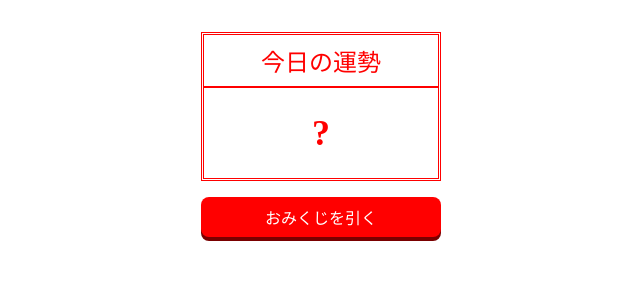
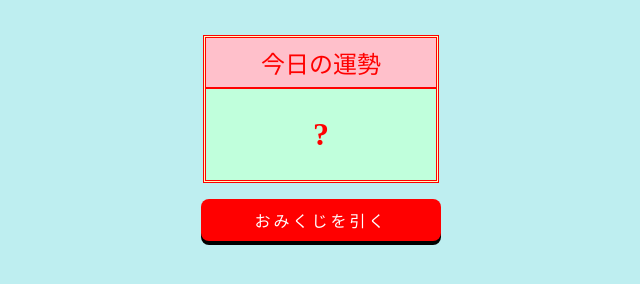
Before and after one commit to shikku1/MyOmikuji, a plain HTML site: page index.html in a window 1280 px wide. Shown: the whole page, without its empty margins (319-959 px from the left). Drawn offline with Linux system fonts and the light colour scheme.

Commit message:
Add files via upload

```diff
--- a/index.html
+++ b/index.html
@@ -1,21 +1,136 @@
 <!DOCTYPE html>
 <html lang="ja">
+
 <head>
   <meta charset="UTF-8">
   <meta name="viewport" content="width=device-width, initial-scale=1.0">
   <title>おみくじアプリ</title>
-  <link rel="stylesheet" href="style.css">
+
+  <style>
+    body {
+      background-color: rgb(190, 238, 240);
+      margin: 0;
+    }
+
+    main {
+      width: 240px;
+      margin: 0px auto;
+    }
+
+    section {
+      background-color: rgb(255, 251, 192);
+      margin: 35px auto 16px;
+      border: 3px double red;
+      padding: 0;
+      max-width: 230px;
+    }
+
+    h1 {
+      background-color: pink;
+      margin: 0 auto;
+      border-bottom: 2px solid red;
+      padding: 7px;
+
+      color: red;
+      font-weight: normal;
+      /* max-width: 200px; */
+      text-align: center;
+      font-size: 24px;
+      /* width: calc(100% - 16px - 16px); */
+    }
+
+    p {
+      background-color: rgb(192, 255, 220);
+      margin: 0;
+      border: none;
+      padding: 27px;
+      text-align: center;
+      color: red;
+      font-weight: bold;
+      font-size: 32px;
+    }
+
+    button {
+      all: unset;
+      background-color: red;
+      width: 240px;
+      height: 38px;
+      border: none;
+      border-radius: 8px;
+      text-align: center;
+      color: white;
+      cursor: pointer;
+      box-shadow: 0 4px #000000;
+      letter-spacing: 3px;
+      padding: 2px 0;
+
+      /* margin: 0px auto; */
+      /* height: 300px; */
+      /* border: 1px solid black; */
+      /* line-height: 20px; */
+      /* display:inline-block; ⇒　ユーザー　エージェント　スタイルシートに記載してる。 */
+      /* margin: 0px auto; */
+    }
+
+/*
+    button {
+      all: unset;
+      width: 100%;
+      background: red;
+      border-radius: 8px;
+      color: white;
+      text-align: center;
+      padding: 8px 0;
+      margin-top: 16px;
+      cursor: pointer;
+      box-shadow: 0 4px #7a0000;
+    }
+*/
+
+    button:hover {
+      opacity: 0.7;
+    }
+
+    button:active {
+      position: relative;
+      top: 3px;
+      box-shadow: 0 1px #000000;
+    }
+
+  </style>
 </head>
+
 <body>
   <main>
     <section>
       <h1>今日の運勢</h1>
       <p id="result">?</p>
     </section>
-
     <button id="btn">おみくじを引く</button>
   </main>
 
-  <script src="main.js"></script>
+  <script>
+    document.getElementById('btn').addEventListener('click', () => {
+      const results = ['大吉', '中吉', '小吉'];
+      const n = Math.floor(Math.random() * results.length);
+      document.getElementById('result').textContent = results[n];
+
+      // const n = Math.floor(Math.random() * 3);
+      // switch (n) {
+      //   case 0:
+      //     document.getElementById('result').textContent = '大吉';
+      //     break;
+      //   case 1:
+      //     document.getElementById('result').textContent = '中吉';
+      //     break;
+      //   case 2:
+      //     document.getElementById('result').textContent = '小吉';
+      //     break;
+      // }
+
+    });
+  </script>
+
 </body>
+
 </html>
```
